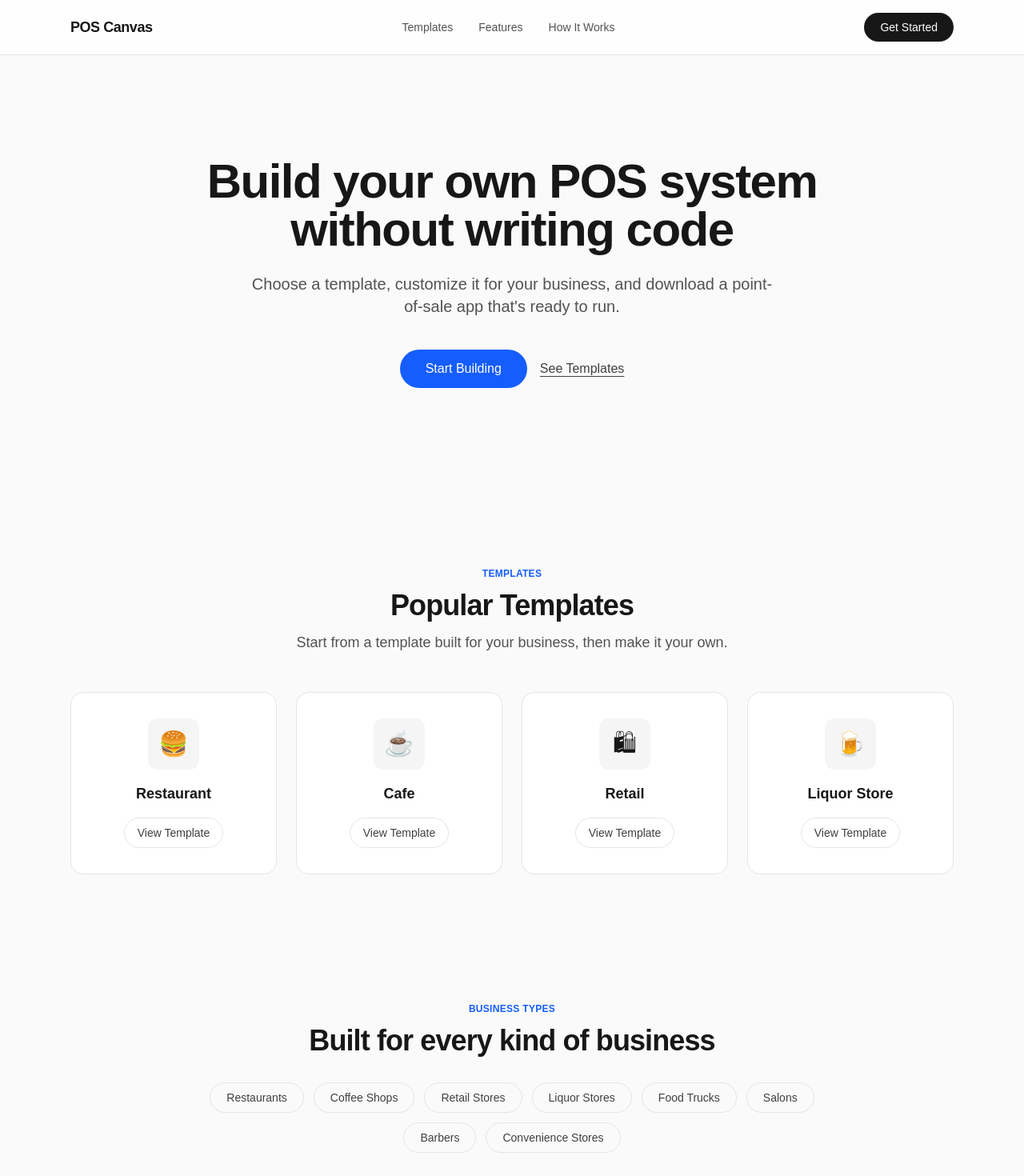
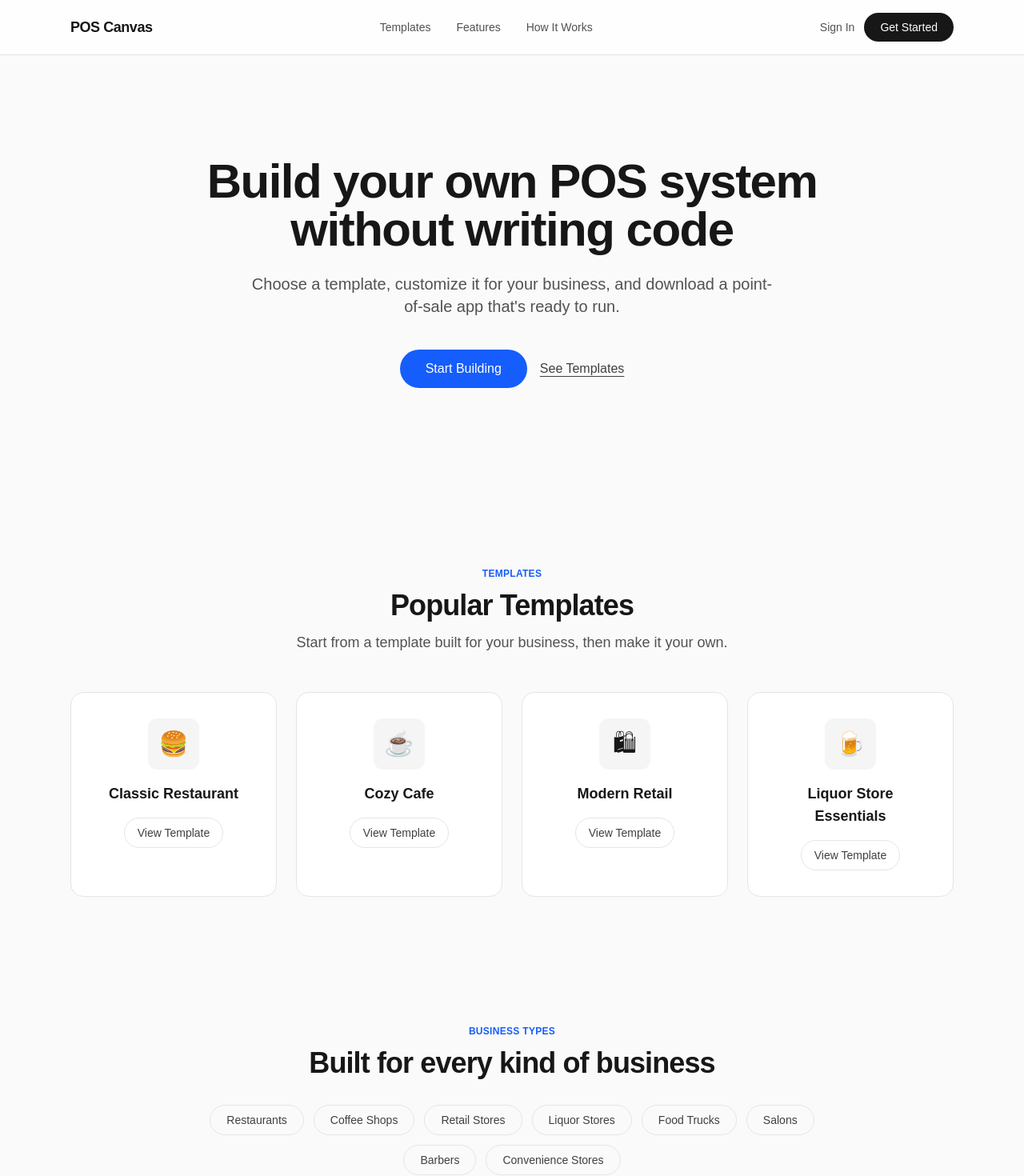
Before and after one commit to aasishjannuaj/pos-canvas, a Next.js app: page / in a window 1280 px wide. Shown: the top 1470 px of the page at 80% size. Built offline with nearby package versions, Linux system fonts and the light colour scheme; no server answers.

Commit message:
fix: connect landing page navigation

```diff
--- a/components/landing/Navbar.tsx
+++ b/components/landing/Navbar.tsx
@@ -1,40 +1,96 @@
-export default function Navbar() {
+import Link from "next/link";
+import { createClient } from "@/lib/supabase/server";
+import {
+  LANDING_SECTION_ANCHORS,
+  getLandingPrimaryAction,
+  getLandingSignInAction,
+} from "@/lib/landingNav";
+
+// Navigation fix — three problems, all in the header:
+//   1. "Get Started" was a <button type="button"> with no onClick and no
+//      href, so it silently did nothing.
+//   2. The landing page had no route to /login at all, so an existing user
+//      could not sign in from the home page.
+//   3. There was no auth awareness, so a signed-in visitor was still shown
+//      "Get Started" pointing at sign-up.
+//
+// This is now an async Server Component reading the session with the same
+// cookie-based, RLS-scoped client every other server read in this codebase
+// uses (lib/supabase/server.ts + auth.getClaims(), the same call
+// lib/projects.server.ts and lib/buildJobs.server.ts rely on). No new
+// authorization mechanism is introduced: this only decides which link to
+// render, never what the visitor may access — the proxy and RLS remain the
+// actual gates.
+export default async function Navbar() {
+  let isAuthenticated = false;
+
+  try {
+    const supabase = await createClient();
+    const { data, error } = await supabase.auth.getClaims();
+    isAuthenticated = !error && Boolean(data?.claims);
+  } catch {
+    // A session lookup failure must never break the public landing page:
+    // fall back to the signed-out header, which is the safe default (it
+    // offers sign-in rather than assuming access).
+    isAuthenticated = false;
+  }
+
+  const primaryAction = getLandingPrimaryAction(isAuthenticated);
+  const signInAction = getLandingSignInAction();
+
   return (
     <header className="sticky top-0 z-50 border-b border-neutral-200 bg-white/80 backdrop-blur-sm">
       <div className="mx-auto flex max-w-6xl items-center justify-between px-6 py-4">
-        <span className="text-lg font-semibold tracking-tight text-neutral-900">
+        <Link
+          href="/"
+          className="text-lg font-semibold tracking-tight text-neutral-900 focus-visible:outline focus-visible:outline-2 focus-visible:outline-offset-2 focus-visible:outline-blue-600"
+        >
           POS Canvas
-        </span>
+        </Link>
 
         <nav className="hidden items-center gap-8 md:flex">
           <a
-            href="#templates"
+            href={LANDING_SECTION_ANCHORS.templates}
             className="text-sm text-neutral-600 transition-colors hover:text-neutral-900"
           >
             Templates
           </a>
 
           <a
-            href="#features"
+            href={LANDING_SECTION_ANCHORS.features}
             className="text-sm text-neutral-600 transition-colors hover:text-neutral-900"
           >
             Features
           </a>
 
           <a
-            href="#how-it-works"
+            href={LANDING_SECTION_ANCHORS.howItWorks}
             className="text-sm text-neutral-600 transition-colors hover:text-neutral-900"
           >
             How It Works
           </a>
         </nav>
 
-        <button
-          type="button"
-          className="rounded-full bg-neutral-900 px-5 py-2 text-sm font-medium text-white transition-colors hover:bg-blue-600 focus-visible:outline focus-visible:outline-2 focus-visible:outline-offset-2 focus-visible:outline-blue-600"
-        >
-          Get Started
-        </button>
+        <div className="flex items-center gap-3">
+          {/* Only shown when signed out: a signed-in visitor already has a
+              session, so a Sign In link would be pointless (and the proxy
+              would bounce them off /login back to /dashboard anyway). */}
+          {!isAuthenticated && (
+            <Link
+              href={signInAction.href}
+              className="text-sm font-medium text-neutral-600 transition-colors hover:text-neutral-900 focus-visible:outline focus-visible:outline-2 focus-visible:outline-offset-2 focus-visible:outline-blue-600"
+            >
+              {signInAction.label}
+            </Link>
+          )}
+
+          <Link
+            href={primaryAction.href}
+            className="inline-flex items-center justify-center rounded-full bg-neutral-900 px-5 py-2 text-sm font-medium text-white transition-colors hover:bg-blue-600 focus-visible:outline focus-visible:outline-2 focus-visible:outline-offset-2 focus-visible:outline-blue-600"
+          >
+            {primaryAction.label}
+          </Link>
+        </div>
       </div>
     </header>
   );
--- a/components/landing/TemplateCard.tsx
+++ b/components/landing/TemplateCard.tsx
@@ -1,11 +1,37 @@
+import Link from "next/link";
+import { createTemplateEditorHref } from "@/lib/landingNav";
+
 type TemplateCardProps = {
+  templateId: string;
   icon: string;
   title: string;
 };
 
-export default function TemplateCard({ icon, title }: TemplateCardProps) {
+// Navigation fix — "View Template" was a <button type="button"> with no
+// onClick and no href, so clicking it silently did nothing. It is now a real
+// Link to /editor/{templateId}, matching the canonical destination
+// components/templates/TemplateGalleryCard.tsx and
+// components/template-detail/TemplateActionPanel.tsx already use.
+//
+// templateId is now a required prop: previously this component received only
+// an icon and a title, so it had no id to navigate to at all — the caller
+// (Templates.tsx) held a hardcoded list with no ids. That list now comes
+// from the canonical registry instead.
+//
+// The whole card is the link (not just the inner pill), so the entire
+// hover-elevated surface is clickable, matching TemplateGalleryCard. Styling
+// is unchanged; the inner element is a <span> styled exactly as the old
+// button was.
+export default function TemplateCard({
+  templateId,
+  icon,
+  title,
+}: TemplateCardProps) {
   return (
-    <div className="group flex flex-col items-center gap-4 rounded-2xl border border-neutral-200 bg-white p-8 text-center transition-all duration-200 hover:-translate-y-1 hover:shadow-lg hover:shadow-neutral-200/60">
+    <Link
+      href={createTemplateEditorHref(templateId)}
+      className="group flex flex-col items-center gap-4 rounded-2xl border border-neutral-200 bg-white p-8 text-center transition-all duration-200 hover:-translate-y-1 hover:shadow-lg hover:shadow-neutral-200/60 focus-visible:outline focus-visible:outline-2 focus-visible:outline-offset-2 focus-visible:outline-blue-600"
+    >
       <div className="flex h-16 w-16 items-center justify-center rounded-xl bg-neutral-100 text-3xl transition-colors duration-200 group-hover:bg-blue-600">
         <span className="transition-transform duration-200 group-hover:scale-110">
           {icon}
@@ -14,12 +40,9 @@ export default function TemplateCard({ icon, title }: TemplateCardProps) {
 
       <h3 className="text-lg font-semibold text-neutral-900">{title}</h3>
 
-      <button
-        type="button"
-        className="rounded-full border border-neutral-200 px-4 py-2 text-sm font-medium text-neutral-700 transition-colors hover:border-blue-600 hover:text-blue-600 focus-visible:outline focus-visible:outline-2 focus-visible:outline-offset-2 focus-visible:outline-blue-600"
-      >
+      <span className="rounded-full border border-neutral-200 px-4 py-2 text-sm font-medium text-neutral-700 transition-colors group-hover:border-blue-600 group-hover:text-blue-600">
         View Template
-      </button>
-    </div>
+      </span>
+    </Link>
   );
 }
--- a/components/landing/Templates.tsx
+++ b/components/landing/Templates.tsx
@@ -1,16 +1,30 @@
 import SectionHeading from "./SectionHeading";
 import TemplateCard from "./TemplateCard";
+import { templates } from "@/data/templates";
+import { LANDING_SECTION_IDS } from "@/lib/landingNav";
 
-const templates = [
-  { icon: "🍔", title: "Restaurant" },
-  { icon: "☕", title: "Cafe" },
-  { icon: "🛍", title: "Retail" },
-  { icon: "🍺", title: "Liquor Store" },
-];
+// Navigation fix — this section previously held its own hardcoded list of
+// four templates with no ids, which meant its cards had nothing to link to
+// (and so "View Template" was a dead button). It also carried titles that
+// had drifted from the registry ("Restaurant" vs "Classic Restaurant",
+// "Cafe" vs "Cozy Cafe", ...) and silently omitted two real templates.
+//
+// It now consumes the single canonical registry (data/templates.ts) exactly
+// as components/templates/TemplateGrid.tsx already does — the same
+// correction Feature 12.1 made for the gallery, which this landing section
+// was left out of. The landing page still shows a shortlist rather than the
+// full gallery, so it takes the first four registry entries; /templates
+// remains the place that lists all of them.
+const LANDING_TEMPLATE_COUNT = 4;
+
+const featuredTemplates = templates.slice(0, LANDING_TEMPLATE_COUNT);
 
 export default function Templates() {
   return (
-    <section id="templates" className="mx-auto max-w-6xl px-6 py-24">
+    <section
+      id={LANDING_SECTION_IDS.templates}
+      className="mx-auto max-w-6xl px-6 py-24"
+    >
       <SectionHeading
         eyebrow="Templates"
         title="Popular Templates"
@@ -18,11 +32,12 @@ export default function Templates() {
       />
 
       <div className="mt-12 grid grid-cols-2 gap-6 md:grid-cols-4">
-        {templates.map((template) => (
+        {featuredTemplates.map((template) => (
           <TemplateCard
-            key={template.title}
+            key={template.id}
+            templateId={template.id}
             icon={template.icon}
-            title={template.title}
+            title={template.name}
           />
         ))}
       </div>
--- /dev/null
+++ b/lib/landingNav.ts
@@ -0,0 +1,62 @@
+// Landing-page navigation destinations, in one dependency-free place.
+//
+// Exists so the landing page's destinations are unit-testable: this
+// repository has no React Testing Library (verified — no testing-library
+// dependency in package.json), so component rendering is not tested. Keeping
+// the hrefs here means a test can assert both the exact destinations and
+// that each one corresponds to a real route in app/, which is what actually
+// regressed: every primary landing button was a <button> with no handler and
+// no href, so it silently did nothing.
+//
+// In-page section anchors (#templates/#features/#how-it-works) are included
+// so a test can confirm they match the ids the sections actually render.
+
+export const LANDING_ROUTES = {
+  templates: "/templates",
+  login: "/login",
+  signup: "/signup",
+  dashboard: "/dashboard",
+} as const;
+
+export const LANDING_SECTION_IDS = {
+  templates: "templates",
+  features: "features",
+  howItWorks: "how-it-works",
+} as const;
+
+export const LANDING_SECTION_ANCHORS = {
+  templates: `#${LANDING_SECTION_IDS.templates}`,
+  features: `#${LANDING_SECTION_IDS.features}`,
+  howItWorks: `#${LANDING_SECTION_IDS.howItWorks}`,
+} as const;
+
+// The editor is the canonical "use this template" destination, matching what
+// components/templates/TemplateGalleryCard.tsx and
+// components/template-detail/TemplateActionPanel.tsx already link to. Note
+// /editor is proxy-protected (see proxy.ts), so an unauthenticated visitor
+// is redirected to /login — that is expected, not a broken link.
+export function createTemplateEditorHref(templateId: string): string {
+  return `/editor/${templateId}`;
+}
+
+export type LandingPrimaryAction = {
+  label: string;
+  href: string;
+};
+
+// The header's primary action depends on auth state so a signed-in visitor
+// is not pushed toward sign-up (and, after signing in, is not bounced back
+// to an auth page). Signed out gets both a Sign In and a Get Started entry;
+// previously the landing page offered neither, and had no route to /login at
+// all.
+export function getLandingPrimaryAction(
+  isAuthenticated: boolean
+): LandingPrimaryAction {
+  return isAuthenticated
+    ? { label: "Dashboard", href: LANDING_ROUTES.dashboard }
+    : { label: "Get Started", href: LANDING_ROUTES.signup };
+}
+
+export function getLandingSignInAction(): LandingPrimaryAction {
+  return { label: "Sign In", href: LANDING_ROUTES.login };
+}
```
Also changed, not shown: components/landing/CTASection.tsx (+11 -4 lines), components/landing/Footer.tsx (+7 -2 lines), components/landing/Hero.tsx (+14 -5 lines), 1 other file (tests, documents, lock files or other folders).
